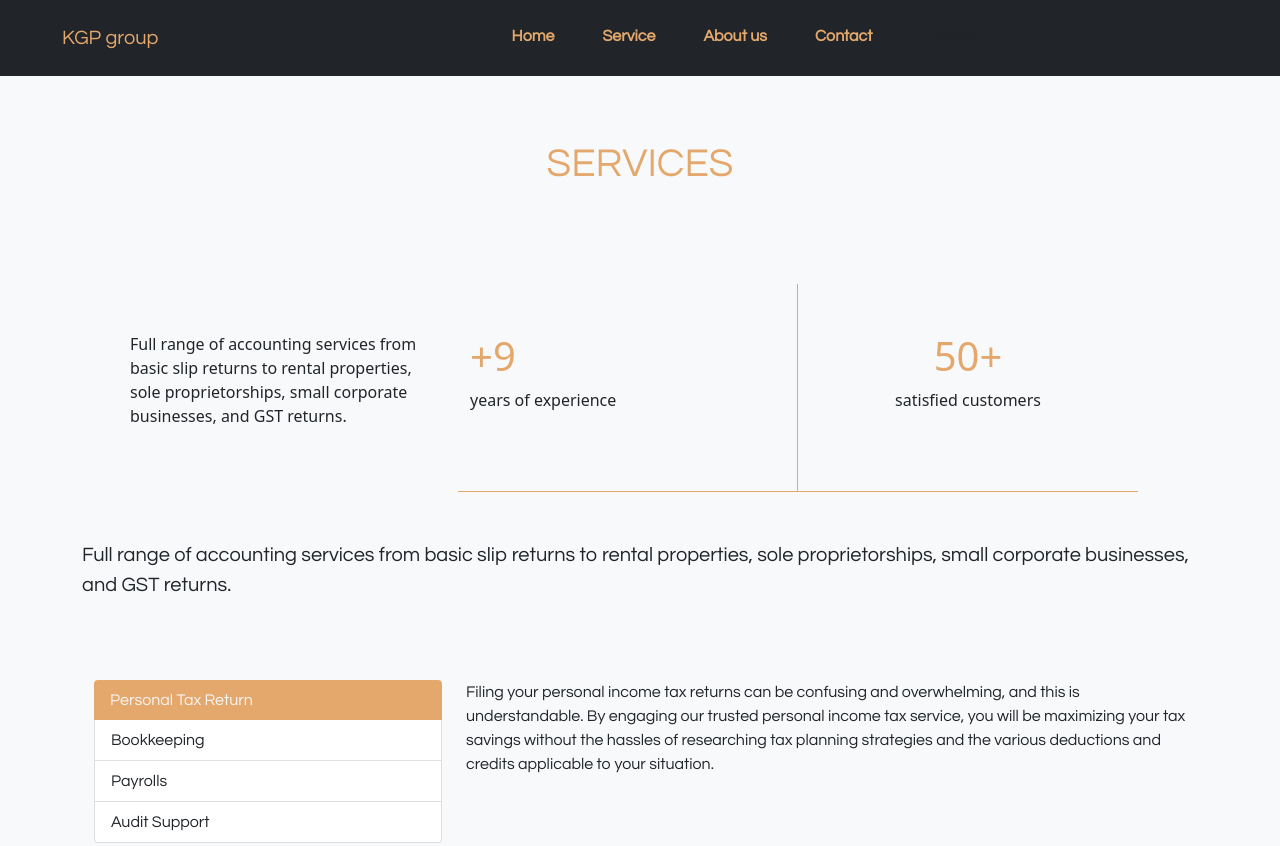
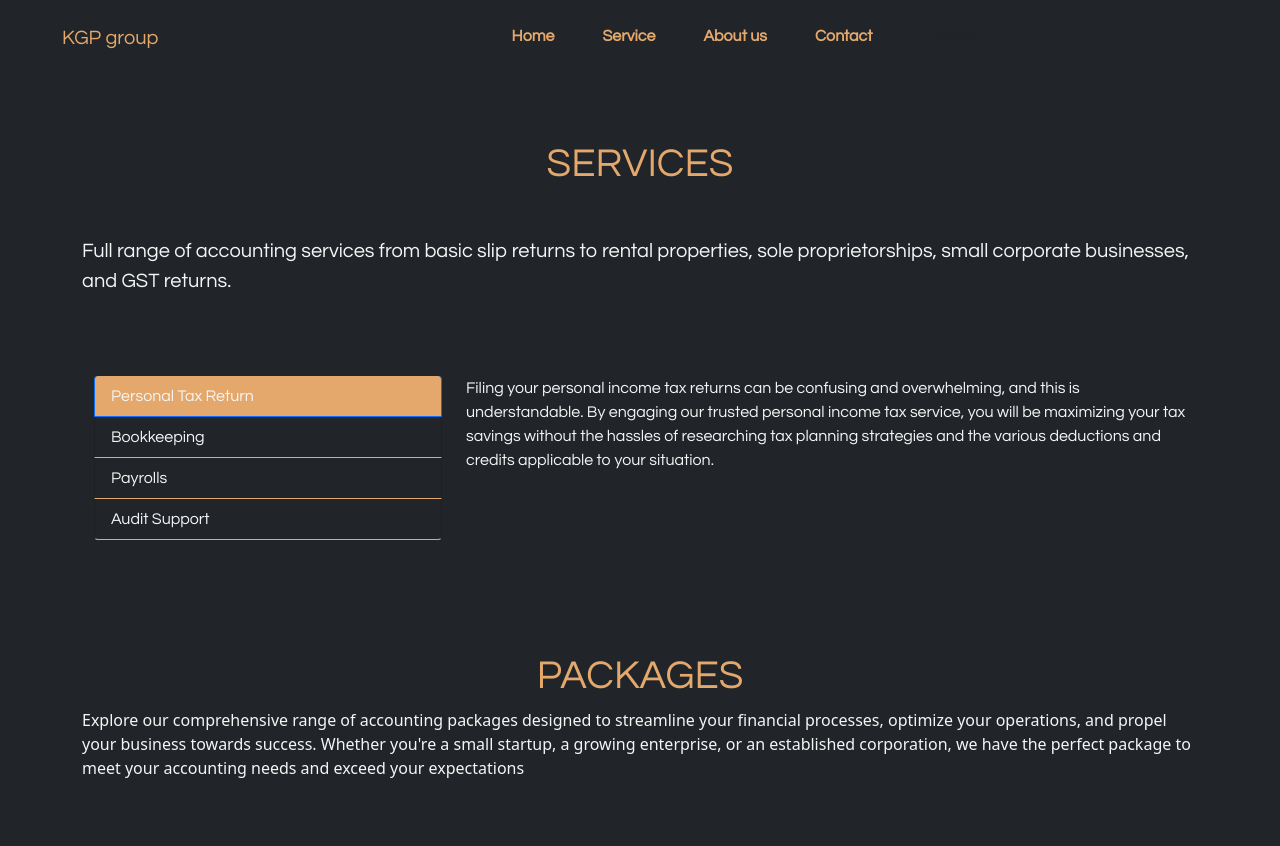
Before and after one commit to OlgaVlasova-IT/accounting, a plain HTML site: page services.html in a window 1280 px wide. Shown: the top 846 px of the page. Drawn offline with nearby package versions, Linux system fonts and the light colour scheme.

Commit message:
4/22/2024 7:15pm

```diff
--- a/css/index.css
+++ b/css/index.css
@@ -20,7 +20,7 @@ body {
     background-image: url("/images/accounting\ 13.jpg");
     background-position: center top;
     background-repeat:no-repeat;
-    background-size: contain;
+    background-size: cover;
 
 }
 .bg-pic1{
--- a/css/services.css
+++ b/css/services.css
@@ -6,12 +6,20 @@
 
   }
 
+
+    body {
+      background-color: #212529;
+      color: whitesmoke;
+    }
+
+
   .hoverclass :focus-visible,
   .hoverclass.active
    {
     background-color: #E4A86D;
     color:whitesmoke;
-    border:#E4A86D
+    /* border:#E4A86D; */
+    border-top:#E4A86D
   }
   .font-family-custom {
     font-family: "Questrial", sans-serif;
@@ -48,4 +56,8 @@
       .nav-link {
         text-align: center;
       }
+
+      .fs-mobile {
+        font-size: 14px;
+      }
 }
--- a/services.html
+++ b/services.html
@@ -53,39 +53,13 @@
           </div>
         </div>
       </nav>
-      <section class="bg-light ">
-      <div class=" container bg-light  text-center ">
+      <section class=" ">
+      <div class=" container   text-center ">
         <div class="row py-lg-3">
           <div class="container">
           <h1 class="fw-normal fs-1 my-5 " style=" font-family: 'Questrial', sans-serif; color:#E4A86D">SERVICES</h1>
           <div>
-
-            <div class="container" id="featured-3">
-              <!-- <h2 class="pb-2 border-bottom">Services</h2> -->
-              <div class="container row  py-5 row-cols-1 row-cols-lg-3 inline-photo show-on-scroll">
-                <div class="feature text-start py-5  show-on-scroll ">
-
-                  <p  >Full range of accounting services from basic slip returns to rental properties, sole proprietorships, small corporate businesses, and GST returns.</p>
-
-                </div>
-                <div class=" py-5  show-on-scroll " style="   border-bottom:#E4A86D 1px solid; border-right: #E4A86D 1px solid; ">
-                  <div class="d-flex flex-column justify-content-start align-items-start">
-                  <h1  style="color:#E4A86D;" >+9 </h1>
-                  <p >years of experience</p>
-                </div>
-                </div>
-                <div class="feature col py-5 show-on-scroll " style="  border-bottom:#E4A86D 1px solid;">
-                <h1 style="  color:#E4A86D ">50+</h1>
-                <p  >satisfied customers </p>
-
-                </div>
-              </div>
-            </div>
-
-
-
-
-          <p class="lead fs-normal " style=" font-family: 'Questrial', sans-serif; text-align: left;" >Full range of accounting services from basic slip returns to rental properties, sole proprietorships, small corporate businesses, and GST returns.</p>
+          <p class="lead  " style=" font-family: 'Questrial', sans-serif; text-align: left;" >Full range of accounting services from basic slip returns to rental properties, sole proprietorships, small corporate businesses, and GST returns.</p>
         </div>
         </div>
         </div>
@@ -93,21 +67,21 @@
       <div class="container  col-12 my-5"  >
         <div class=" d-flex col-12 pb-5 ">
         <div class="row d-flex justify-content-center align-items-center " >
-          <div class="col-4 hoverclass "  >
+          <div class="col-4 hoverclass "  style="background-color: #212529; " >
             <div class="list-group hoverclass " style=" font-family: 'Questrial', sans-serif;"   id="list-tab" role="tablist" >
-              <a class="list-group-item list-group- item-action active  fw-normal hoverclass text-start ps-3" id="list-home-list" data-bs-toggle="list" href="#list-1" role="tab" aria-controls="list-1">Personal Tax Return</a>
-              <a class="list-group-item list-group-item-action fw-normal hoverclass text-start ps-3  " id="list-profile-list" data-bs-toggle="list" href="#list-2" role="tab" aria-controls="list-2">Bookkeeping</a>
-              <a class="list-group-item list-group-item-action fw-normal hoverclass text-start ps-3  " id="list-settings-list" data-bs-toggle="list" href="#list-4" role="tab" aria-controls="list-4">Payrolls</a>
-              <a class="list-group-item list-group-item-action fw-normal hoverclass text-start ps-3  " id="list-settings-list" data-bs-toggle="list" href="#list-5" role="tab" aria-controls="list-5">Audit Support</a>
+              <a class="list-group-item list-group- item-action active  fw-normal hoverclass text-start ps-3 fs-mobile" id="list-home-list" data-bs-toggle="list" href="#list-1" role="tab" aria-controls="list-1">Personal Tax Return</a>
+              <a class="list-group-item list-group-item-action fw-normal hoverclass text-start ps-3 fs-mobile  "  style="background-color: #212529; color: whitesmoke;  border-bottom: 1px solid #E4A86D;"  id="list-profile-list" data-bs-toggle="list" href="#list-2" role="tab" aria-controls="list-2">Bookkeeping</a>
+              <a class="list-group-item list-group-item-action fw-normal hoverclass text-start ps-3 fs-mobile  " style="background-color: #212529; color: whitesmoke ; border-bottom: 1px solid #E4A86D;"  id="list-settings-list" data-bs-toggle="list" href="#list-4" role="tab" aria-controls="list-4">Payrolls</a>
+              <a class="list-group-item list-group-item-action fw-normal hoverclass text-start ps-3  fs-mobile" style="background-color: #212529; color: whitesmoke; border-bottom: 1px solid #E4A86D; "  id="list-settings-list" data-bs-toggle="list" href="#list-5" role="tab" aria-controls="list-5">Audit Support</a>
             </div>
           </div>
           <div class="col-8 h-100 d-flex flex-direction-column align-items-start">
             <div class="tab-content" style=" font-family: 'Questrial', sans-serif;" id="nav-tabContent">
               <div class="tab-pane fade show active fs-normal text" id="list-1" role="tabpanel" aria-labelledby="list-home-list" > <p style=" font-family: 'Questrial', sans-serif; text-align: left;"> Filing your personal income tax returns can be confusing and overwhelming, and this is understandable. By engaging our trusted personal income tax service, you will be maximizing your tax savings without the hassles of researching tax planning strategies and the various deductions and credits applicable to your situation.</p> </div>
-              <div class="tab-pane fade fs-normal" id="list-2" role="tabpanel" aria-labelledby="list-profile-list"> <p style=" font-family: 'Questrial', sans-serif; text-align: left;">This is for you if you are ready to take the bookkeeping and accounting off your plate, want clear financial insights into how the business is doing, and want the peace of mind that your business finances are taken care of</p></div>
-              <div class="tab-pane fade fs-normal " id="list-3" role="tabpanel" aria-labelledby="list-messages-list"><p style=" font-family: 'Questrial', sans-serif; text-align: left;"> If you need to collect and submit sales taxes, we can assist with ensuring you are charging and collecting the right amount of sales tax. We will file your PST and GST/HST returns, and ensure you are claiming all the input tax credits you are entitled to</p></div>
-              <div class="tab-pane fade fs-normal " id="list-4" role="tabpanel" aria-labelledby="list-settings-list"> <p style=" font-family: 'Questrial', sans-serif; text-align: left;">We can connect you with a third-party payroll provider, or work with your current vendor. We oversee the payroll process, ensuring all remittances are taken care of. </p></div>
-              <div class="tab-pane fade fs-normal " id="list-5" role="tabpanel" aria-labelledby="list-settings-list"> <p style=" font-family: 'Questrial', sans-serif; text-align: left;">An audit is nothing to be scared of! We can take care of it hassle free with our streamlined process. We will explain the audit and collect the necessary documents, organize them and submit it. We will even speak to CRA on your behalf and keep track of the progress until the audit is approved. </p></div>
+              <div class="tab-pane fade fs-normal fs-mobile" id="list-2" role="tabpanel" aria-labelledby="list-profile-list"> <p style=" font-family: 'Questrial', sans-serif; text-align: left;">This is for you if you are ready to take the bookkeeping and accounting off your plate, want clear financial insights into how the business is doing, and want the peace of mind that your business finances are taken care of</p></div>
+              <div class="tab-pane fade fs-normal fs-mobile " id="list-3" role="tabpanel" aria-labelledby="list-messages-list"><p style=" font-family: 'Questrial', sans-serif; text-align: left;"> If you need to collect and submit sales taxes, we can assist with ensuring you are charging and collecting the right amount of sales tax. We will file your PST and GST/HST returns, and ensure you are claiming all the input tax credits you are entitled to</p></div>
+              <div class="tab-pane fade fs-normal fs-mobile" id="list-4" role="tabpanel" aria-labelledby="list-settings-list"> <p style=" font-family: 'Questrial', sans-serif; text-align: left;">We can connect you with a third-party payroll provider, or work with your current vendor. We oversee the payroll process, ensuring all remittances are taken care of. </p></div>
+              <div class="tab-pane fade fs-normal  fs-mobile " id="list-5" role="tabpanel" aria-labelledby="list-settings-list"> <p style=" font-family: 'Questrial', sans-serif; text-align: left;">An audit is nothing to be scared of! We can take care of it hassle free with our streamlined process. We will explain the audit and collect the necessary documents, organize them and submit it. We will even speak to CRA on your behalf and keep track of the progress until the audit is approved. </p></div>
             </div>
           </div>
         </div>
@@ -116,14 +90,14 @@
       </div>
     </section>
 
-        <div class="container py-3 my-3 bg-white text-start ">
- <div class="d-flex justify-content-center bg-white">
+        <div class="container py-3 my-3  text-start ">
+ <div class="d-flex justify-content-center ">
    <h1 class="fw-normal fs-1" style=" font-family: 'Questrial', sans-serif; color:#E4A86D" >PACKAGES</h1>
  </div>
  <p>Explore our comprehensive range of accounting packages designed to streamline your financial processes, optimize your operations, and propel your business towards success. Whether you're a small startup, a growing enterprise, or an established corporation, we have the perfect package to meet your accounting needs and exceed your expectations</p>
         </div>
 
-        <section class=" bg-white d-flex justify-content-center align-items-center col-12 py-5" >
+        <section class="  d-flex justify-content-center align-items-center col-12 py-5" >
           <div class="container accordion col-12 "  style ="font-family: 'Questrial', sans-serif;" id="accordionExample">
             <div class="accordion-item">
               <h2 class="accordion-header " id="headingOne">
```
Also changed, not shown: index.html (+9 -9 lines).
